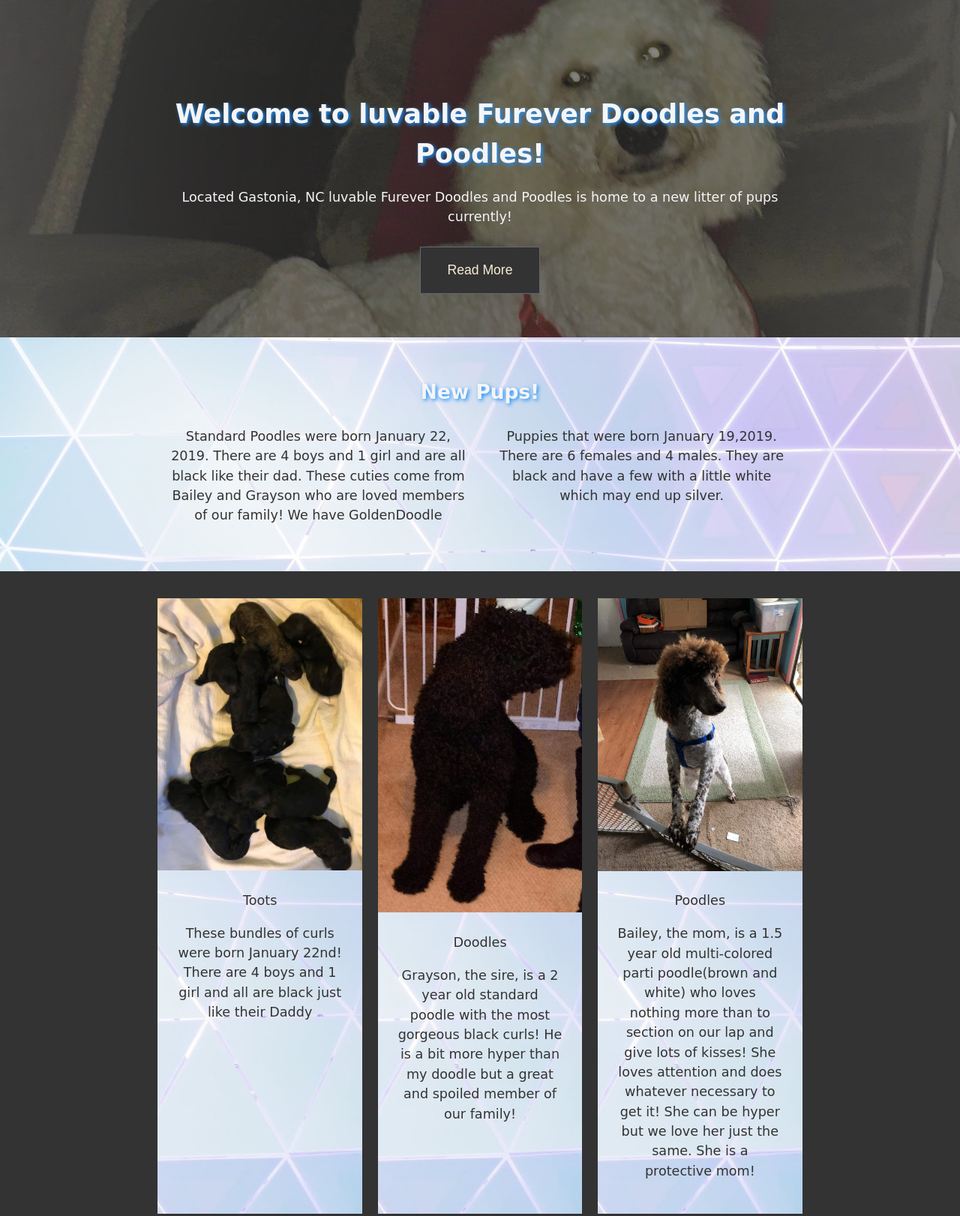
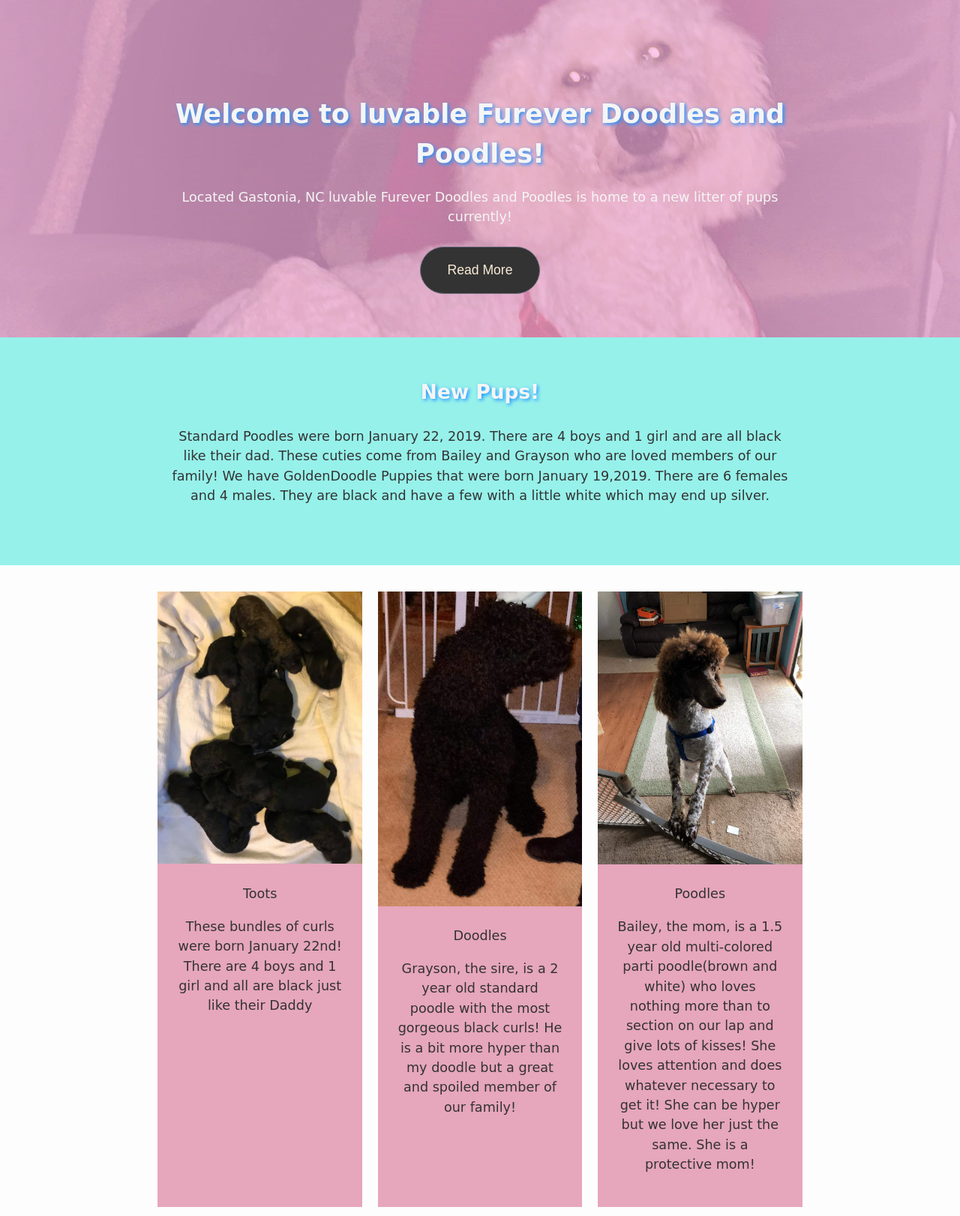
Before and after one commit to ravenusric/toots-doodles, a plain HTML site: page index.html in a window 1280 px wide. Shown: the top 1622 px of the page at 75% size. Drawn offline with Linux system fonts and the light colour scheme; a web font is replaced by a local one.

Commit message:
updated styles

```diff
--- a/assets/style.css
+++ b/assets/style.css
@@ -3,7 +3,7 @@
 body {
   margin: 0;
   font-family: Arial, Helvetica, sans-serif;
-  background: #333;
+  background: rgb(253, 253, 253);
   color: antiquewhite;
   font-size: 1.1em;
   line-height: 1.5;
@@ -47,6 +47,8 @@ p {
   padding: 1em 2em;
   border: 1px solid #667;
   margin: .5em 0;
+  border-radius: 40px;
+
 }
 
 .btn:hover {
@@ -58,10 +60,12 @@ p {
   min-height: 450px;
   color: whitesmoke;
   text-align: center;
+  background-color: #ff00b333;
+
 }
 
 #showcase .bg-image {
-  position: absolute;
+  position: fixed;
   background: #333 url("../assets/images/white.jpeg");
   background-position: center;
   background-repeat: no-repeat;
@@ -87,7 +91,7 @@ p {
 }
 
 #section-a {
-  background: #eaeaea url("../assets/images/triangles.jpeg");
+  background: rgba(97, 236, 225, 0.658);
   background-position: center;
   background-repeat: no-repeat;
   background-size: cover;
@@ -107,7 +111,7 @@ p {
 
 #section-b li {
   margin-bottom: 1em;
-  background: #fff url("../assets/images/triangles.jpeg");
+  background: rgba(216, 112, 147, 0.61);
   background-position: center;
   background-repeat: no-repeat;
   background-size: cover;
@@ -119,7 +123,7 @@ p {
 }
 
 #section-c {
-  background: #fff url("../assets/images/family.jpg");
+  background: url("../assets/images/family.jpg");
   background-position: center;
   background-repeat: no-repeat;
   background-size: cover;
@@ -130,10 +134,11 @@ p {
 #section-d .box {
   padding: 2em;
   color: #fff;
+  background-color: #06cff970;
 }
 
 #section-d .box:first-child {
-  background: rgb(56, 59, 250);
+  background: rgba(56, 59, 250, 0.466);
 
 }
 
@@ -205,7 +210,6 @@ p {
   }
 
   #section-a .content-text {
-      columns: 2;
       column-gap: 2em;
   }
 
--- a/index.html
+++ b/index.html
@@ -68,7 +68,7 @@
 
             <li>
                 <div class="card">
-                    <img src="assets/images/received_596620540791444.jpeg" alt="puppies3">
+                    <img src="assets/images/brown.jpeg" alt="puppies3">
                     <div class="card-content">
                         <div class="card-title">Poodles</div>
                         <p>Bailey, the mom, is a 1.5 year old multi-colored parti poodle(brown and white) who loves
```
Also changed, not shown: assets/images/brown.jpeg (renamed from assets/images/received_596620540791444.jpeg).
